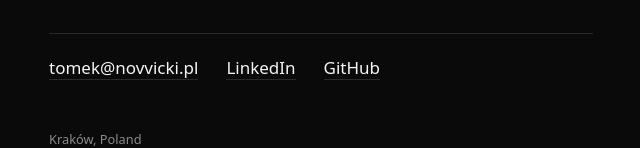
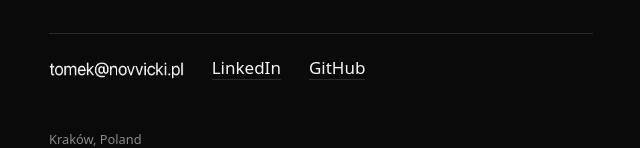
Before and after one commit to nowickit/novvickipl, a plain HTML site: page index.html in a window 1280 px wide. Shown: the part 450-598 px from the top of the page, without its empty margins (319-959 px from the left). Drawn offline with Linux system fonts and the light colour scheme.

Commit message:
Show email as image

```diff
--- a/index.html
+++ b/index.html
@@ -57,6 +57,7 @@
     transition: border-color .15s, color .15s;
   }
   a:hover, a:focus-visible { color: var(--accent); border-color: var(--accent); }
+  img.mail { height: 1.2em; width: auto; vertical-align: -0.3em; }
   footer {
     margin-top: 3rem;
     font-size: 0.8rem;
@@ -77,21 +78,11 @@
   </p>
 
   <ul>
-    <li><a id="mail" data-u="kemot" data-d="lp.ikcivvon">tomek [at] novvicki [dot] pl</a></li>
+    <li><img class="mail" src="c.png" width="134" height="20" alt="Email address (image)"></li>
     <li><a href="https://www.linkedin.com/in/novvicki" rel="me">LinkedIn</a></li>
     <li><a href="https://github.com/nowickit" rel="me">GitHub</a></li>
   </ul>
 
   <footer>Kraków, Poland</footer>
-</main>
-<script>
-  (function () {
-    var a = document.getElementById('mail');
-    var r = function (s) { return s.split('').reverse().join(''); };
-    var addr = r(a.dataset.u) + String.fromCharCode(64) + r(a.dataset.d);
-    a.textContent = addr;
-    a.href = 'mai' + 'lto:' + addr;
-  })();
-</script>
-</body>
+</main></body>
 </html>
```
Also changed, not shown: c.png (added).
